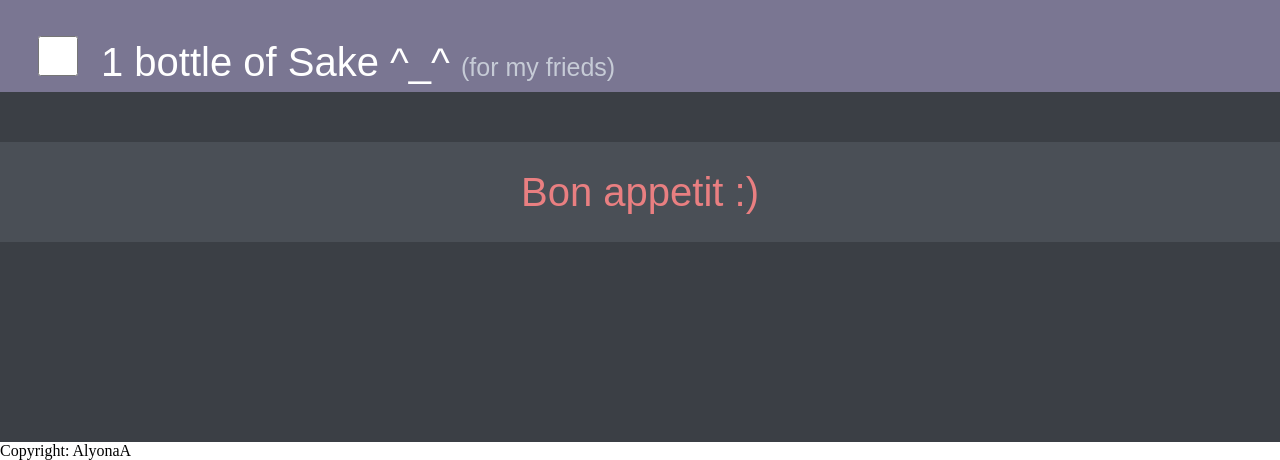
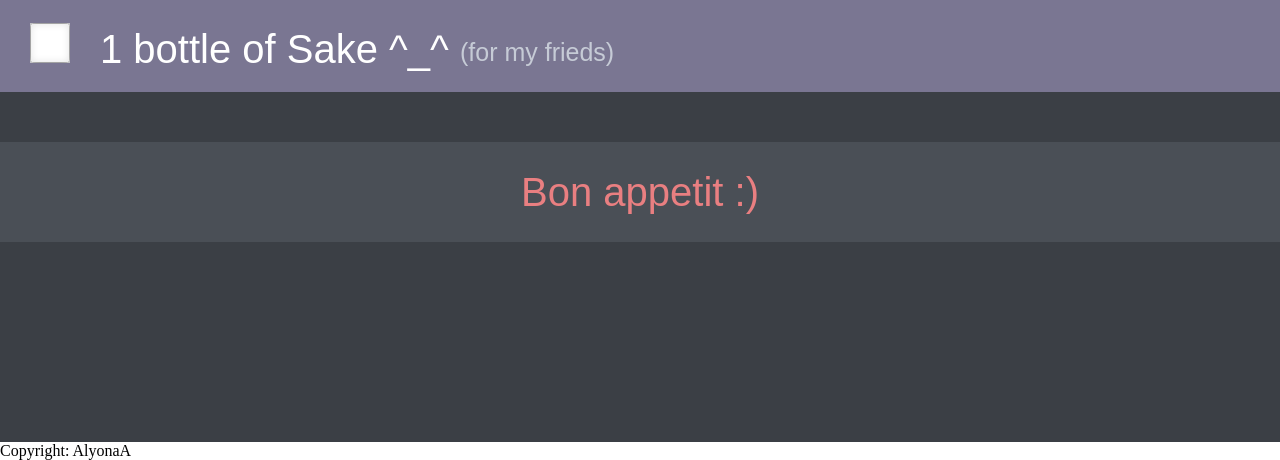
Before and after one commit to AlyonaAndri/Beetroot-HW, a plain HTML site: page css-diner-shopping-list/new/index.html in a window 1280 px wide. Shown: the part 739-1199 px from the top of the page. Drawn offline with Linux system fonts and the light colour scheme.

Commit message:
newdinner list done

```diff
--- a/css-diner-shopping-list/new/main.css
+++ b/css-diner-shopping-list/new/main.css
@@ -37,7 +37,6 @@ main {
     width: 1280px;
     height: 100px;
     position: relative;
-    padding: 15px;
     border-bottom: 6px solid #ffffff00;
     border-top: 6px solid #ffffff00;
 }
@@ -54,13 +53,15 @@ label {
     display: block;
     width: 1280px;
     height: 100px;
+    margin-top: -5px;
 }
 .my-checkbox {
     width: 40px;
     height: 40px;
-    margin: 23px;
+    margin: 30px;
     background-color: #e0e0e0;
     cursor: pointer;
+    box-shadow: inset 0 0 8px rgb(221, 221, 221);
 }
 span {
     font-family: Arial, sans-serif;
@@ -69,11 +70,12 @@ span {
 .small {
     font-family: Arial, sans-serif;
     font-size: 25px;
-    color: #c6cbd6 ;
+    color: #c6cbd6;
+    vertical-align: middle;
 }
 input:checked + span {
     text-decoration: line-through;
-    color: #a3a0b4 ;
+    color: #a3a0b4;
 }
 .submit-1 {
     width: 1280px;
@@ -90,149 +92,12 @@ input:checked + span {
 .submit-1:hover {
     background-color: #646b75;
 }
+input:focus {
+    outline: none;
+}
 .container1:hover {
     background-color: #625e76;
     border-bottom: 6px solid #ffffff;
     border-top: 6px solid #ffffff;
+    transition: all .1s ease-in;
 }
-
-
-
-
-
-/*div.container1 span {
-    margin: 0;
-    position: absolute;
-    top: 50%;
-    transform: translate(0, -60%)
-
-
-
-    transform: translateY(-50%);
-    transition: all 0.3s easy-in-out;
-}
-
-
-table {
-    width: 1280px;
-    height: 600px;
-    margin: auto;
-    padding: 15px;
-}
-tr {
-    display: block;
-    cursor: pointer;
-    width: 1250px;
-    height: 100px;
-    border-bottom: 6px solid #ffffff00;
-    border-top: 6px solid #ffffff00;
-}
-tr:nth-child(odd){
-    color: white;
-    background-color: #88849d;
-}
-tr:nth-child(even){
-    color: white;
-    background-color: #7a7692;
-}
-tr:hover {
-    background-color: #625e76;
-    border-bottom: 6px solid #ffffff;
-    border-top: 6px solid #ffffff;
-}
-label {
-    cursor: pointer;
-}
-.my-checkbox {
-    width: 40px;
-    height: 40px;
-    margin: 23px;
-    background-color: #e0e0e0;
-    cursor: pointer;
-}
-span {
-    font-family: Arial, sans-serif;
-    font-size: 40px;
-}
-.small {
-    font-family: Arial, sans-serif;
-    font-size: 25px;
-    color: #c6cbd6 ;
-}
-input:checked + span {
-    text-decoration: line-through;
-    color: #a3a0b4 ;
-}
-.submit-1 {
-    width: 1250px;
-    height: 100px;
-    font-family: Arial, sans-serif;
-    font-size: 40px;
-    background-color: #4a4f56;
-    text-align: center;
-    color: #e97f81;
-    border: 6px solid #a9a8ac00;
-    cursor: pointer;
-    margin-left: 18px;
-    margin-top: 50px;
-}
-.submit-1:hover {
-    background-color: #646b75;
-}
-*/
-
-
-
-/*
-
- width: 20px;
-    height: 20px;
-    border: 2px solid #ffffff;
-    transform: translateY(-50%);
-    transition: all 0.3s easy-in-out;
-    background-color: #88849d;
-
-
-*
-padding: 0;
-	margin: 0;
-	transition: all .3s ease-in-out;
-
-.box {
-	display: inline-block;
-	height: 20px;
-	width: 20px;
-	border: 1px solid #cbc9c9;
-	background-color: #d7d4d4;
-	box-shadow: inset 0 0 8px #fff;
-	vertical-align: middle;
-	margin-right: 10px;
-
-
-
-input:checked + .box:after {
-	position: absolute;
-	content: "";
-	background: url(cheked.png) no-repeat;
-	-webkit-background-size: 100%;
-	background-size: 100%;
-	height: 20px;
-	width: 20px;
-	top: 3px;
-	left: 1px;
-	transition: background .3s ease-in-out;
-}
-
-.button {
-	cursor: pointer;
-	border:none;
-	margin-top: 30px;
-	background-color: #4a4f56;
-	width: 100%;
-	padding: 15px;
-	font-size: 24px;
-	color: #e97f81;
-	outline: none;
-}
-
-*/
```
